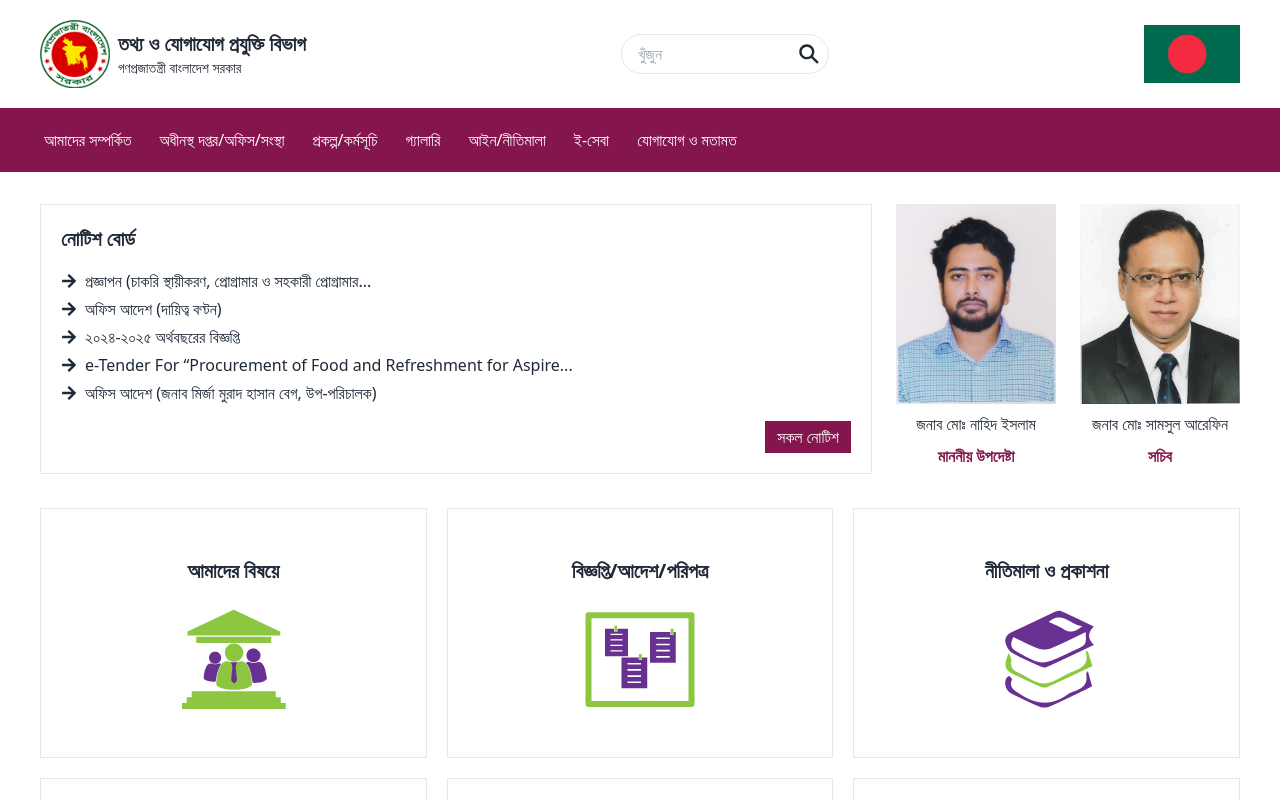
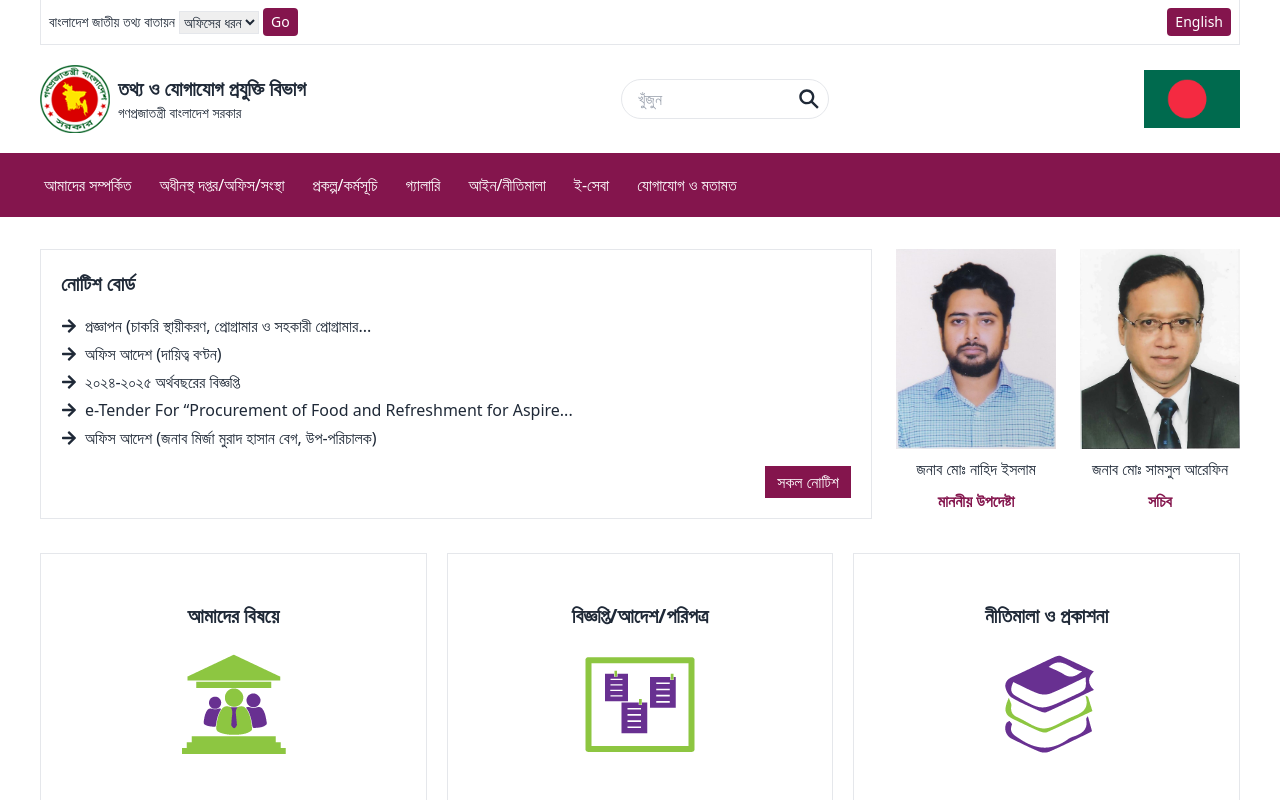
Before and after one commit to imtiazsakib15/ict-division, a React (Vite) app: page / in a window 1280 px wide. Shown: the top 800 px of the page. Built offline with nearby package versions, Linux system fonts and the light colour scheme.

Commit message:
footer added

```diff
--- a/src/components/Footer.jsx
+++ b/src/components/Footer.jsx
@@ -34,7 +34,7 @@ const Footer = () => {
             <div className="space-y-5 text-center">
               <div>
                 <h3 className="text-base sm:text-lg font-semibold text-center pb-3">
-                  প্রয়োজনীয় লিংক
+                  সামাজিক যোগাযোগ
                 </h3>
                 <div className="flex gap-4 justify-center">
                   <img
--- a/src/components/Topbar.jsx
+++ b/src/components/Topbar.jsx
@@ -7,6 +7,23 @@ const Topbar = () => {
   return (
     <>
       <Container>
+        <div className="hidden sm:flex justify-between border border-t-0 text-sm p-2">
+          <div className="flex items-center gap-1">
+            <p>বাংলাদেশ জাতীয় তথ্য বাতায়ন</p>
+            <select className="border">
+              <option value="">অফিসের ধরন</option>
+            </select>
+            <button className="px-2 py-1 bg-[#84154D] rounded text-white font-medium">
+              Go
+            </button>
+          </div>
+          <div>
+            <button className="px-2 py-1 bg-[#84154D] rounded text-white font-medium">
+              English
+            </button>
+          </div>
+        </div>
+
         <div className="flex justify-between items-center gap-5 py-5">
           <a href="" className="flex items-center gap-2">
             <img
```
